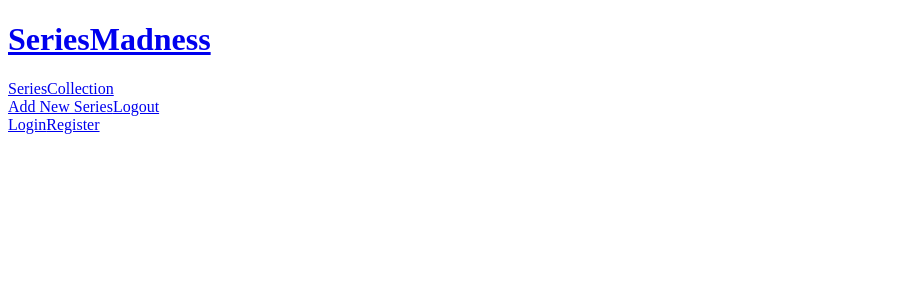
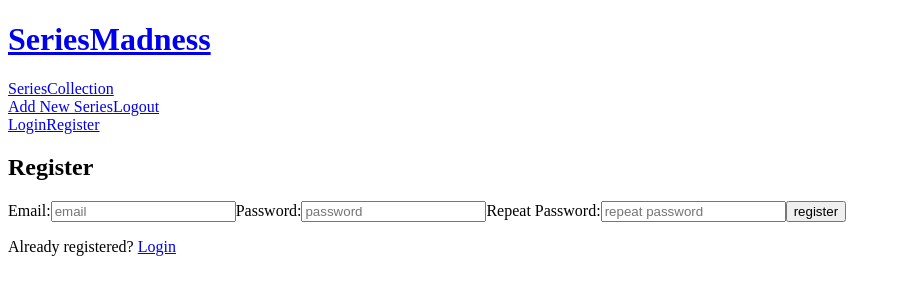
Before and after one commit to VVasilev94/SeriesMadness, a React (Vite) app in the folder client/: page /register in a window 1280 px wide. Shown: the top 300 px of the page, without its empty margins (0-901 px from the left). Built offline with nearby package versions, Linux system fonts and the light colour scheme.

Commit message:
add register component

```diff
--- a/client/src/App.jsx
+++ b/client/src/App.jsx
@@ -5,6 +5,7 @@ import Header from "./components/header/Header"
 import Home from './components/home/Home';
 import SeriesCollection from './components/series-collection/SeriesCollection';
 import Login from './components/login/Login';
+import Register from './components/register/Register';
 
 function App() {
 
@@ -16,6 +17,7 @@ function App() {
      <Route path='/' element={<Home/>} />
      <Route path='/series' element={<SeriesCollection/>} />
      <Route path='/login' element={<Login/>} />
+     <Route path='/register' element={<Register/>} />
 
     </Routes>
     </div>
--- a/client/src/components/login/Login.jsx
+++ b/client/src/components/login/Login.jsx
@@ -1,3 +1,5 @@
+import { Link } from "react-router-dom";
+
 export default function Login() {
   return (
     <section id="login-page">
@@ -24,7 +26,7 @@ export default function Login() {
           <input type="submit" value="Login" />
           <p className="field">
             <span>
-              If you don't have profile click <a href="#">here</a>
+              If you don't have profile click <Link to="/register">here</Link>
             </span>
           </p>
         </div>
--- /dev/null
+++ b/client/src/components/register/Register.jsx
@@ -0,0 +1,36 @@
+import { Link } from "react-router-dom";
+
+export default function Register() {
+    return (
+        <section id="register">
+          <div>
+            <h2>Register</h2>
+            <form id="register">
+            <label htmlFor="email">Email:</label>
+              <input
+                type="text"
+                name="email"
+                id="register-email"
+                placeholder="email"
+              />
+              <label htmlFor="email">Password:</label>
+              <input
+                type="password"
+                name="password"
+                id="register-password"
+                placeholder="password"
+              />
+              <label htmlFor="email">Repeat Password:</label>
+              <input
+                type="password"
+                name="re-password"
+                id="repeat-password"
+                placeholder="repeat password"
+              />
+              <button type="submit">register</button>
+              <p >Already registered? <Link to="/login">Login</Link></p>
+            </form>
+          </div>
+        </section>
+    )
+}
```
